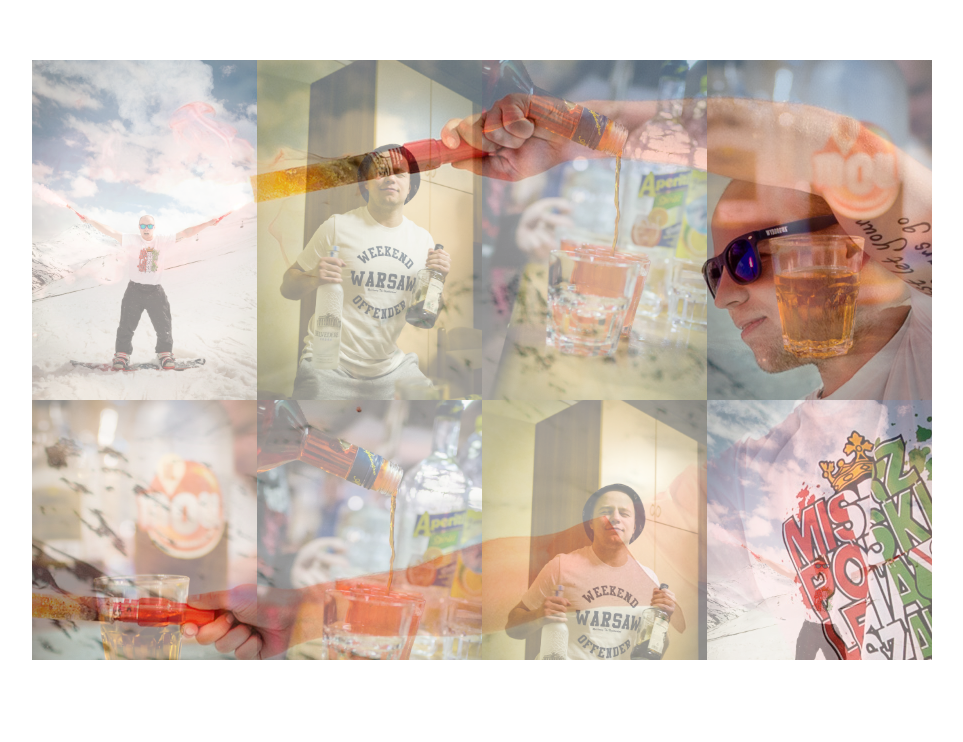
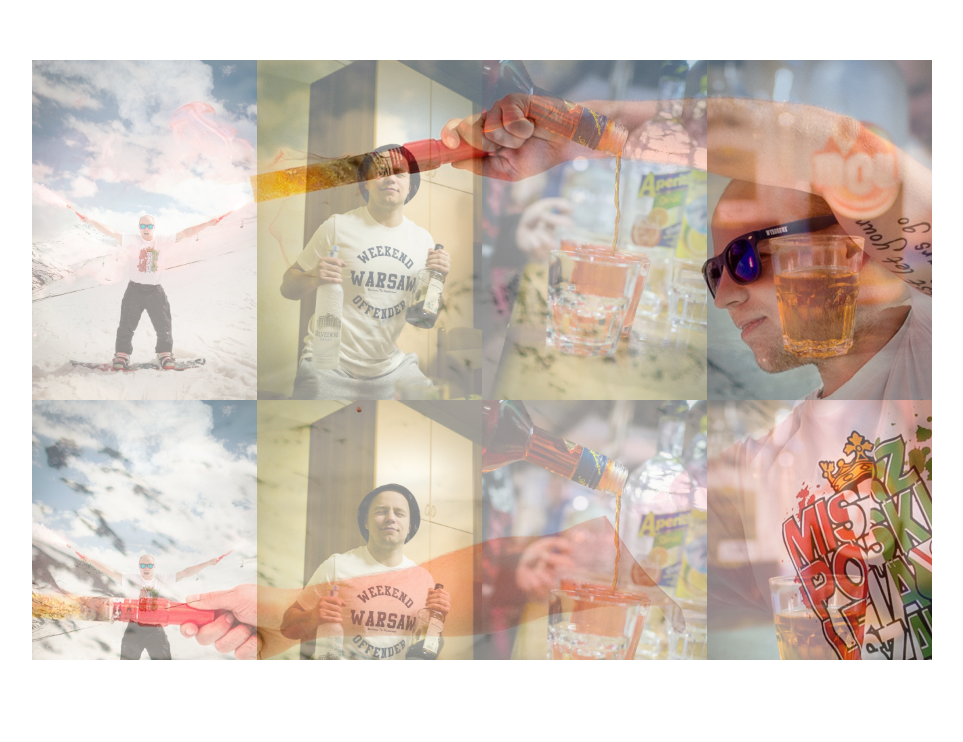
Before and after one commit to Wasiak/opacity-mozaik, a plain HTML site: page index.html in a window 1280 px wide. Shown: the whole page, without its empty margins (158-1121 px from the left). Drawn offline with Linux system fonts and the light colour scheme.

Commit message:
dynamically added pictures

```diff
--- a/index.html
+++ b/index.html
@@ -10,15 +10,6 @@
   <body>
     <div id='main-container'>
       <div id='images-container'>
-        <img src='images/1.jpg'>
-        <img src='images/2.jpg'>
-        <img src='images/3.jpg'>
-        <img src='images/4.jpg'>
-
-        <img src='images/4.jpg'>
-        <img src='images/3.jpg'>
-        <img src='images/2.jpg'>
-        <img src='images/1.jpg'>
       </div>
     </div>
     <script src='main.js'></script>
--- a/main.js
+++ b/main.js
@@ -1,25 +1,42 @@
-// function getting images form list and dynamically add to mozaik
 // in fuction setting number of images in row
 // setting filters (grey, color etc.)
 // at beggining only same size pictures
+var imagesNames = ['1', '2', '3', '4'];
 
-var picsInRow = 4
+var picsInRow = 4;
 var picWidth = Math.round(100 / picsInRow);
 var mainImage = document.getElementById('images-container');
 var rowNumber;
 var picturesNumber;
-var pictures = document.getElementsByTagName('img');
 
-pictures[0].onload = function(evt) {
-  console.log(evt.target.offsetHeight);
+var pic = document.createElement('img');
+mainImage.appendChild(pic);
+pic.src = 'images/' + imagesNames[0] + '.jpg';
+pic.style.width = picWidth + '%';
+
+var addPictures = function() {
+  var j = 1;
+  for (i = 1; i < picturesNumber; i++) {
+    var pic = document.createElement('img');
+    mainImage.appendChild(pic);
+    if (j > imagesNames.length - 1) {
+      j = 0;
+    }
+    pic.src = 'images/' + imagesNames[j] + '.jpg';
+    j++;
+  }
+}
+
+pic.onload = function(evt) {
   rowNumber = Math.ceil(mainImage.offsetHeight / evt.target.offsetHeight);
   picturesNumber = rowNumber * picsInRow;
-  // console.log(rowNumber, picturesNumber)
-}
+  addPictures();
 
+  var pictures = document.getElementsByTagName('img');
   // make array from DOMelements
   var myDOMArray = Array.prototype.slice.call(pictures);
 
   myDOMArray.forEach(function(img) {
     img.style.width = picWidth + '%';
   });
+}
```
Lines whose indentation alone changed are shown as unchanged.
